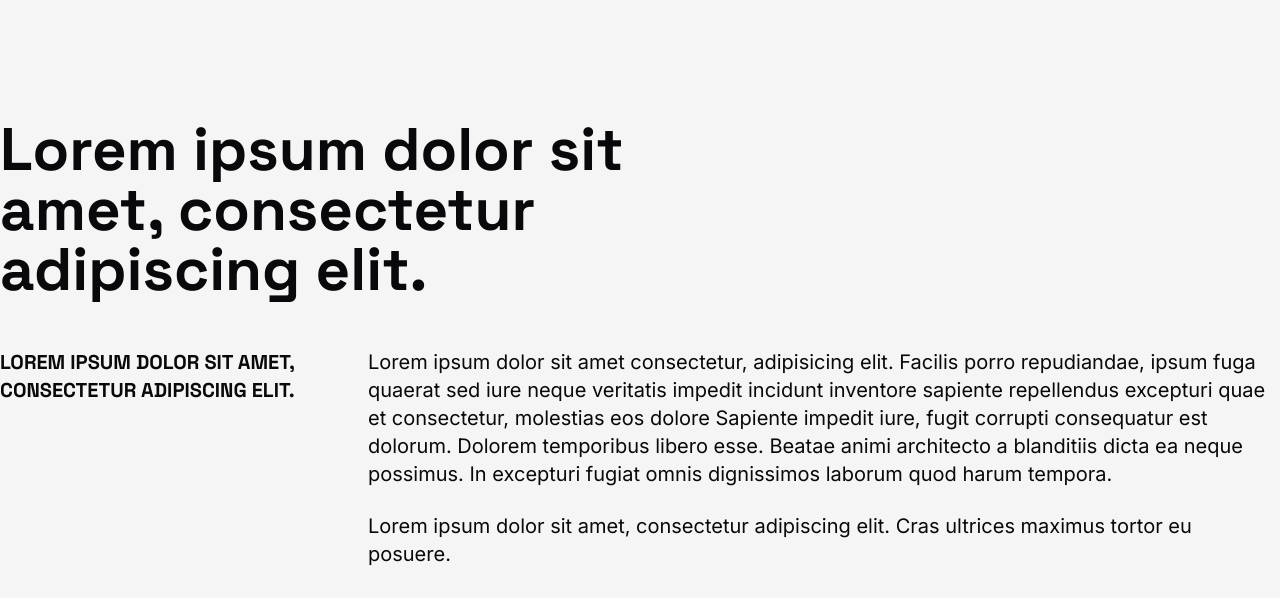
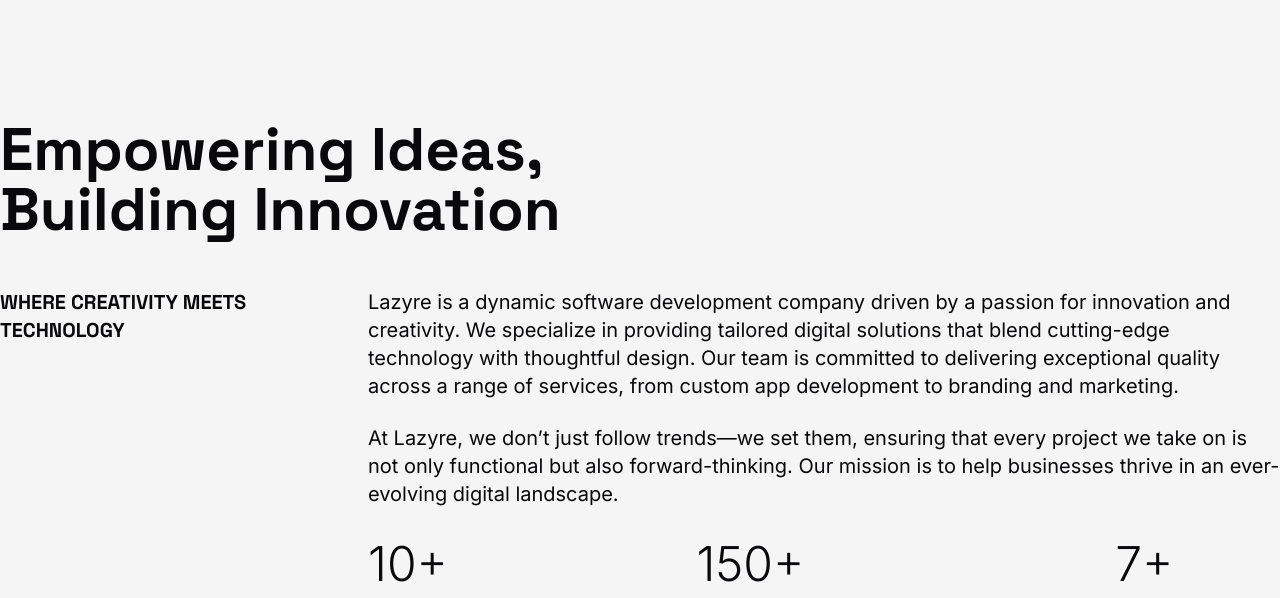
Before and after one commit to lazyre/lazyre-website-release, a Next.js app: page /about in a window 1280 px wide. Shown: the part 1480-2078 px from the top of the page. Built offline with nearby package versions, Linux system fonts and the light colour scheme.

Commit message:
Added about data and updated hero videos

```diff
--- a/src/app/about/page.tsx
+++ b/src/app/about/page.tsx
@@ -33,28 +33,60 @@ interface ShowcaseItemProps {
 
 const showcaseItems: ShowcaseItemProps[] = [
   {
-    imageSrc: "/images/brand/build/lazyre_build_cover.webp",
-    altText: "card in hand",
-    fit: "contain",
-    bgColor: "#C8D5B9",
-    paddingValue: "20px",
+    imageSrc: "/images/work/revenue/revenue-dashboard-cover.webp",
+    altText: "Revenue cover image",
     description:
-      "Lorem ipsum dolor sit amet, consectetur adipiscing elit. Cras ultrices maximus tortor eu posuere.",
+      "Clean, user-friendly dashboard for real-time energy and IoT management insights.",
+    isSquare: true,
+  },
+  {
+    imageSrc: "/images/work/job-cards/job-cards-dashboard-showcase.webp",
+    altText: "Job cards cover image",
+    description:
+      "Streamlined ERP system designed for efficient work order and payment management.",
     isSquare: false,
   },
   {
-    imageSrc: "/images/brand/design/lazyre_design_cover.webp",
-    altText: "cards",
+    imageSrc: "/images/work/safe-shift/safeshift-cover-image.webp",
+    altText: "Safe shift cover image",
+    description:
+      "Digital pass system for workplace health tracking and incident management.",
     isSquare: true,
+  },
+  {
+    imageSrc:
+      "/images/work/bloeiende-werelden/bloeiende-werelden-ecommerce.webp",
+    altText: "Bloeiende werelden cover image",
+    fit: "cover",
+    description:
+      "Localized e-commerce platform offering a personalized floral shopping experience.",
+    isSquare: false,
+  },
+  {
+    imageSrc: "/images/work/pharma-souq/pharma-souq-security-showcase.webp",
+    altText: "Pharma souq cover image",
+    fit: "cover",
+    bgColor: "#22C55E",
+    description:
+      "POS system with secure prescription scanning and inventory management for pharmacies.",
+    isSquare: true,
+  },
+  {
+    imageSrc: "/images/work/voxel-verse/voxel-verse-arab-showcase.webp",
+    altText: "Voxel verse cover image",
+    fit: "cover",
+    description:
+      "Voxel-based digital art showcasing Dubai’s cityscape in stunning detail.",
+    isSquare: false,
   },
 ];
 
 const introData = {
-  headline: "Lorem ipsum dolor sit amet, consectetur adipiscing elit.  ",
-  subheadline: "Lorem ipsum dolor sit amet, consectetur adipiscing elit.  ",
+  headline: "Empowering Ideas, Building Innovation",
+  subheadline: "Where Creativity Meets Technology",
   description: [
-    "Lorem ipsum dolor sit amet consectetur, adipisicing elit. Facilis porro repudiandae, ipsum fuga quaerat sed iure neque veritatis impedit incidunt inventore sapiente repellendus excepturi quae et consectetur, molestias eos dolore Sapiente impedit iure, fugit corrupti consequatur est dolorum. Dolorem temporibus libero esse. Beatae animi architecto a blanditiis dicta ea neque possimus. In excepturi fugiat omnis dignissimos laborum quod harum tempora. ",
-    "Lorem ipsum dolor sit amet, consectetur adipiscing elit. Cras ultrices maximus tortor eu posuere. ",
+    "Lazyre is a dynamic software development company driven by a passion for innovation and creativity. We specialize in providing tailored digital solutions that blend cutting-edge technology with thoughtful design. Our team is committed to delivering exceptional quality across a range of services, from custom app development to branding and marketing.",
+    "At Lazyre, we don’t just follow trends—we set them, ensuring that every project we take on is not only functional but also forward-thinking. Our mission is to help businesses thrive in an ever-evolving digital landscape.",
   ],
   stats: [
     { value: "10+", label: "members", description: "" },
@@ -64,61 +96,60 @@ const introData = {
 };
 
 const portfolioData = {
-  headline: "Lorem ipsum dolor sit amet. ",
+  headline: "A Journey of Collaboration",
   companies: [
     {
-      logo: "/images/logos/logoipsum-220.svg",
+      logo: "/images/client/almishkal.svg",
       name: "Name",
       description:
-        "Lorem ipsum dolor sit amet, consectetur adipiscing elit. Cras ultrices maximus tortor eu posuere. ",
+        "Voxel-based design to create stunning 3D representations of iconic landmarks and cultural elements",
     },
     {
-      logo: "/images/logos/logoipsum-220.svg",
+      logo: "/images/client/bw-logo.svg",
       name: "Name",
       description:
-        "Lorem ipsum dolor sit amet, consectetur adipiscing elit. Cras ultrices maximus tortor eu posuere. ",
+        "Developed an e-commerce platform with multilingual support.",
     },
     {
-      logo: "/images/logos/logoipsum-220.svg",
+      logo: "/images/client/netflix-logo.svg",
       name: "Name",
       description:
-        "Lorem ipsum dolor sit amet, consectetur adipiscing elit. Cras ultrices maximus tortor eu posuere. ",
+        "Creation of engaging promotional cover images and thumbnails for new shows and movies",
     },
     {
-      logo: "/images/logos/logoipsum-220.svg",
+      logo: "/images/client/kupdae_logo.svg",
       name: "Name",
       description:
-        "Lorem ipsum dolor sit amet, consectetur adipiscing elit. Cras ultrices maximus tortor eu posuere. ",
+        "Delivered complete branding solutions and T-shirt designs to establish a vibrant brand identity.",
     },
     {
-      logo: "/images/logos/logoipsum-220.svg",
+      logo: "/images/client/toys-r-us-logo.svg",
       name: "Name",
       description:
-        "Lorem ipsum dolor sit amet, consectetur adipiscing elit. Cras ultrices maximus tortor eu posuere. ",
+        "Creation of promotional flyers and in-store signage for sales events and special offers.",
     },
     {
-      logo: "/images/logos/logoipsum-220.svg",
+      logo: "/images/client/byteachip.svg",
       name: "Name",
       description:
-        "Lorem ipsum dolor sit amet, consectetur adipiscing elit. Cras ultrices maximus tortor eu posuere. ",
+        "Developed an ERP solution for efficient inventory tracking, enhancing operational workflow and accuracy.",
     },
     {
-      logo: "/images/logos/logoipsum-220.svg",
+      logo: "/images/client/MC-logo-large.svg",
       name: "Name",
       description:
-        "Lorem ipsum dolor sit amet, consectetur adipiscing elit. Cras ultrices maximus tortor eu posuere. ",
+        "Designed basic branding elements and office stationery to establish a professional identity.",
     },
     {
-      logo: "/images/logos/logoipsum-220.svg",
+      logo: "/images/client/aeon-logo.svg",
       name: "Name",
       description:
-        "Lorem ipsum dolor sit amet, consectetur adipiscing elit. Cras ultrices maximus tortor eu posuere. ",
+        "Developed a custom health monitoring app for factory workers.",
     },
     {
-      logo: "/images/logos/logoipsum-220.svg",
+      logo: "/images/client/midtec_logo.svg",
       name: "Name",
-      description:
-        "Lorem ipsum dolor sit amet, consectetur adipiscing elit. Cras ultrices maximus tortor eu posuere. ",
+      description: "Implemented a comprehensive ERP solution for work orders.",
     },
   ],
   buttonText: "All Outcomes",
@@ -127,42 +158,58 @@ const portfolioData = {
 const features = [
   {
     number: "01",
-
+    title: "Tailored Innovation",
     description:
-      "Lorem ipsum dolor sit amet, consectetur adipiscing elit. Cras ultrices maximus tortor eu posuere.Lorem ipsum dolor sit amet, consectetur adipiscing elit. Cras ultrices maximus tortor eu posuere.Lorem ipsum dolor sit amet, consectetur adipiscing elit. Cras ultrices maximus tortor eu posuere. ",
+      "Innovative solutions tailored to your business needs. We combine creativity and technology to deliver forward-thinking products that go beyond the ordinary.",
   },
   {
     number: "02",
-    title: "Why choose us?",
+    title: "Collaborative Approach",
     description:
-      "Lorem ipsum dolor sit amet, consectetur adipiscing elit. Cras ultrices maximus tortor eu posuere.Lorem ipsum dolor sit amet, consectetur adipiscing elit. Cras ultrices maximus tortor eu posuere.Lorem ipsum dolor sit amet, consectetur adipiscing elit. Cras ultrices maximus tortor eu posuere. ",
+      "We prioritize collaboration and transparency, ensuring you’re involved in every step of the process. Our expert team provides dedicated support to bring your vision to life.",
   },
   {
     number: "03",
+    title: "Quality & Reliability",
     description:
-      "Lorem ipsum dolor sit amet, consectetur adipiscing elit. Cras ultrices maximus tortor eu posuere.Lorem ipsum dolor sit amet, consectetur adipiscing elit. Cras ultrices maximus tortor eu posuere.Lorem ipsum dolor sit amet, consectetur adipiscing elit. Cras ultrices maximus tortor eu posuere. ",
+      "Quality and reliability are at the core of everything we do. With extensive experience in multiple industries, we ensure seamless delivery of projects on time and within budget.",
   },
 ];
 
 const faqData = {
   title: "Frequently Asked Questions",
   description:
-    "Lorem ipsum dolor sit amet consectetur adipisicing elit. Tempora consectetur possimus libero distinctio officiis assumenda qui quidem quisquam saepe eligendi fuga, nulla tempore voluptatibus ipsum voluptates doloremque maiores impedit eius. Doloremque, deserunt odio. Vitae a esse reprehenderit ipsa consequatur et obcaecati, placeat accusantium recusandae saepe quibusdam totam ducimus! Libero placeat voluptatum aspernatur atque amet deleniti maxime nisi aliquid officia sed?",
+    "We understand that every project is unique, and you likely have questions before getting started. Below, we’ve compiled answers to the most common questions we receive about our services, processes, and what you can expect when working with us. If you don’t see your question here, don’t hesitate to reach out. We’re always happy to discuss your specific needs and how we can help bring your vision to life.",
   faqs: [
     {
-      question: "Lorem ipsum dolor sit amet.",
+      question: "What services does Lazyre specialize in?",
       answer:
-        "Lorem ipsum dolor sit amet, consectetur adipisicing elit. Odit, doloribus cupiditate? Placeat nisi impedit error ratione temporibus nemo eius corrupti nesciunt esse voluptatum odit dolore, tenetur exercitationem. Harum, dignissimos quia?",
+        "Lazyre offers a comprehensive range of services, including custom software development, branding and design, web development, digital marketing, and AI-powered solutions. Each of our services is backed by a specialized brand to ensure expert attention. Whether you need an e-commerce platform, a mobile app, or a complete rebranding strategy, we have the skills and experience to tailor our solutions to your business needs. Our holistic approach ensures that your project gets the dedicated focus it deserves while benefiting from the synergy of our diverse expertise.",
     },
     {
-      question: "Lorem ipsum dolor sit amet.",
+      question: "How does Lazyre manage to offer such diverse services?",
       answer:
-        "Lorem ipsum dolor sit amet, consectetur adipiscing elit. Cras ultrices maximus tortor eu posuere.",
+        "Lazyre’s strength lies in its specialized brands, each focused on a specific area of expertise. This structure allows us to handle a wide range of services efficiently while maintaining high standards. Our team members are not only skilled in their respective fields but also collaborate seamlessly across brands. This synergy enables us to combine different skill sets and knowledge, resulting in innovative solutions that cater to diverse client needs. By fostering a culture of continuous learning and adaptation, we stay ahead of industry trends, ensuring that our diverse offerings remain relevant and effective.",
     },
     {
-      question: "Lorem ipsum dolor sit amet.",
+      question: "How do you handle project timelines and delivery?",
       answer:
-        "Lorem ipsum dolor sit amet, consectetur adipiscing elit. Cras ultrices maximus tortor eu posuere.",
+        "We work closely with our clients to establish clear timelines and milestones at the outset of each project. Our process is highly collaborative, ensuring that you're always aware of the project's progress. We follow an agile development methodology, which allows us to remain flexible and responsive to changes. If adjustments are needed along the way, we communicate openly and adjust our workflows to accommodate new requirements. Ultimately, we strive to deliver on time without compromising quality, making sure that the final product aligns with your vision.",
+    },
+    {
+      question: "Can Lazyre handle projects of any size?",
+      answer:
+        "Yes, Lazyre is equipped to handle projects of any scale. Whether you're a startup looking for a single-page website or an established business in need of an advanced enterprise-level solution, we tailor our services to match the scope of your project. We take the time to understand your goals and apply the appropriate resources to ensure a successful outcome. Even as a small team, our brand-based structure allows us to maintain efficiency while delivering high-quality results for projects big or small.",
+    },
+    {
+      question: "How do you ensure the quality of your work?",
+      answer:
+        "Quality assurance is an integral part of our workflow. Each project is assigned to a specialized team within one of our brands, ensuring a focused approach. We conduct thorough testing and revisions during every stage of the development process to ensure that the final product is polished and meets your expectations. Additionally, we maintain regular communication with you to gather feedback and make improvements along the way. This collaborative process, combined with our attention to detail, guarantees a final result that not only functions flawlessly but also elevates your business.",
+    },
+    {
+      question: "What industries have you worked with?",
+      answer:
+        "We’ve had the privilege of working across a wide array of industries, from healthcare and energy to retail, e-commerce, and beyond. Our experience enables us to understand the specific challenges and opportunities within each sector. Whether it’s building a secure pharmacy POS system, creating an intuitive e-commerce platform, or designing a digital health pass system, we bring industry-specific expertise to each project. Our ability to adapt to different industries ensures that the solutions we provide are always relevant, efficient, and impactful.",
     },
   ],
 };
@@ -195,7 +242,7 @@ const Page: React.FC<PageProps> = ({ params }) => {
       </ContentWrapper>
       <div className="xl:py-12">
         <CoverImage
-          src={"/images/brand/build/lazyre_build_cover.webp"}
+          src={"/images/about/cover.webp"}
           alt={`About us cover image`}
         />
       </div>
@@ -213,9 +260,9 @@ const Page: React.FC<PageProps> = ({ params }) => {
         <div className="container">
           <OverviewGrid
             title=""
-            heading="Celebrating the magic once more"
-            description1="After the success that was Disney Upfront 2022 for both Disney and Raxo, we had the joy of collaborating again with the company for its Disney Upfront 2023 event, a gala that showcases and celebrates the many brands, shows, movies, characters and IPs that live under the vast, magical Disney umbrella."
-            description2="The goal of the Upfront is to celebrate Disney's distinctive, innovative approach to dynamic storytelling backed by technology. For this purpose, they were missing the visual compass and identity for the event, which included branding and brand guidelines, logo and key visuals, such as backgrounds, transitions and video assets."
+            heading="Our Brands, Our Expertise"
+            description1="We, even as a small team, prioritize efficiency by dividing our work into specialized brands. Each brand is focused on a particular area of expertise, allowing us to streamline processes and deliver top-quality solutions. Whether it’s innovative design, cutting-edge technology, or impactful marketing, our brands help us to bring a higher level of precision and dedication to every project."
+            description2="This structure ensures that every aspect of your project is handled by experts who are passionate about their field. By segregating our work, we can provide a tailored approach, ensuring no detail is overlooked. From app development to branding and beyond, our focused teams guarantee that we deliver the best results, while maintaining a seamless workflow throughout."
           />
         </div>
       </div>
--- a/src/app/page.tsx
+++ b/src/app/page.tsx
@@ -10,7 +10,7 @@ export default function Home() {
     <main>
       <Hero />
       <Brand />
-      <About />
+      {/* <About /> */}
       <Work />
       <Client />
       <Blog />
--- a/src/components/Brand/BrandServices/BrandServiceItem.tsx
+++ b/src/components/Brand/BrandServices/BrandServiceItem.tsx
@@ -5,6 +5,7 @@ import servicesData from "@/data/ServicesData";
 import ServiceImages from "./ServiceImages";
 import ServiceFeatures from "./ServiceFeatures";
 import ParallaxText from "@/components/ui/animations/ParallaxText";
+import ContentWrapper from "@/components/ContentWrapper";
 
 type BrandServiceItemProps = {
   id: string;
@@ -27,7 +28,8 @@ const BrandServiceItem: React.FC<BrandServiceItemProps> = ({ id }) => {
           </h3>
         </ParallaxText>
       </div>
-      <div className="min-h-screen flex justify-center items-center">
+      <ContentWrapper>
+        <div className=" flex justify-center items-center">
           <div className="container flex flex-col xl:flex-row xl:gap-12">
             {serviceDetails.images && (
               <div className="xl:w-1/2">
@@ -52,6 +54,7 @@ const BrandServiceItem: React.FC<BrandServiceItemProps> = ({ id }) => {
             </div>
           </div>
         </div>
+      </ContentWrapper>
     </article>
   );
 };
--- a/src/components/header/index.tsx
+++ b/src/components/header/index.tsx
@@ -202,12 +202,13 @@ const Header: React.FC = () => {
         <div className={containerClasses}>
           <TransitionLink href="/" aria-label="Home">
             <Image
-              src="https://res.cloudinary.com/lazyre/image/upload/v1596660652/Lazyre/logo/lazyre_tech_logo_light_ciuerh.svg"
+              src="https://cdn.lazyre.com/logos/lazyre_logo.svg"
               alt="Lazyre logo"
               width={100}
               height={100}
               style={{ objectFit: "contain", objectPosition: "center" }}
               priority
+              className={cn(currentTheme === "dark" && "filter invert")}
             />
           </TransitionLink>
           <motion.ul
--- a/src/components/home/client/ClientLogos.tsx
+++ b/src/components/home/client/ClientLogos.tsx
@@ -8,44 +8,44 @@ import { useTheme } from "next-themes";
 
 const logoSets = [
   [
-    "/images/logos/logoipsum-220.svg",
-    "/images/logos/logoipsum-239.svg",
-    "/images/logos/logoipsum-263.svg",
+    "/images/client/almishkal.svg",
+    "/images/client/bw-logo.svg",
+    "/images/client/netflix-logo.svg",
   ],
   [
-    "/images/logos/logoipsum-220.svg",
-    "/images/logos/logoipsum-239.svg",
-    "/images/logos/logoipsum-263.svg",
+    "/images/client/kupdae_logo.svg",
+    "/images/client/toys-r-us-logo.svg",
+    "/images/client/byteachip.svg",
   ],
   [
-    "/images/logos/logoipsum-220.svg",
-    "/images/logos/logoipsum-239.svg",
-    "/images/logos/logoipsum-263.svg",
+    "/images/client/MC-logo-large.svg",
+    "/images/client/aeon-logo.svg",
+    "/images/client/midtec_logo.svg",
   ],
   [
-    "/images/logos/logoipsum-220.svg",
-    "/images/logos/logoipsum-239.svg",
-    "/images/logos/logoipsum-263.svg",
+    "/images/client/netflix-logo.svg",
+    "/images/client/almishkal.svg",
+    "/images/client/byteachip.svg",
   ],
   [
-    "/images/logos/logoipsum-220.svg",
-    "/images/logos/logoipsum-239.svg",
-    "/images/logos/logoipsum-263.svg",
+    "/images/client/bw-logo.svg",
+    "/images/client/kupdae_logo.svg",
+    "/images/client/MC-logo-large.svg",
   ],
   [
-    "/images/logos/logoipsum-220.svg",
-    "/images/logos/logoipsum-239.svg",
-    "/images/logos/logoipsum-263.svg",
+    "/images/client/toys-r-us-logo.svg",
+    "/images/client/midtec_logo.svg",
+    "/images/client/aeon-logo.svg",
   ],
   [
-    "/images/logos/logoipsum-220.svg",
-    "/images/logos/logoipsum-239.svg",
-    "/images/logos/logoipsum-263.svg",
+    "/images/client/byteachip.svg",
+    "/images/client/netflix-logo.svg",
+    "/images/client/kupdae_logo.svg",
   ],
   [
-    "/images/logos/logoipsum-220.svg",
-    "/images/logos/logoipsum-239.svg",
-    "/images/logos/logoipsum-263.svg",
+    "/images/client/midtec_logo.svg",
+    "/images/client/almishkal.svg",
+    "/images/client/bw-logo.svg",
   ],
 ];
 
@@ -118,7 +118,7 @@ const ClientLogos: React.FC = () => {
                 alt={`Client logo ${index + 1}`}
                 fill
                 style={{ objectFit: "contain" }}
-                className="invert"
+                className="invert opacity-75"
               />
             </motion.div>
           </AnimatePresence>
--- a/src/components/home/hero/HeroBackground.tsx
+++ b/src/components/home/hero/HeroBackground.tsx
@@ -14,27 +14,27 @@ interface VideoSource {
 
 const videoSources = {
   dark: {
-    large: { src: "/videos/mascot/mascot_large_dark.mp4", loopStart: 22.5 },
-    medium: { src: "/videos/mascot/mascot_medium_dark.mp4", loopStart: 22.5 },
-    small: { src: "/videos/mascot/mascot_small_dark.mp4", loopStart: 22.5 },
+    large: { src: "/videos/mascot/mascot-large-dark.webm", loopStart: 22.5 },
+    medium: { src: "/videos/mascot/mascot-medium-dark.webm", loopStart: 22.5 },
+    small: { src: "/videos/mascot/mascot-small-dark.webm", loopStart: 22.5 },
   },
   light: {
-    large: { src: "/videos/mascot/mascot_large_light.mp4", loopStart: 22.5 },
-    medium: { src: "/videos/mascot/mascot_medium_light.mp4", loopStart: 22.5 },
-    small: { src: "/videos/mascot/mascot_small_light.mp4", loopStart: 22.5 },
+    large: { src: "/videos/mascot/mascot-large-light.webm", loopStart: 22.5 },
+    medium: { src: "/videos/mascot/mascot-medium-light.webm", loopStart: 22.5 },
+    small: { src: "/videos/mascot/mascot-small-light.webm", loopStart: 22.5 },
   },
 };
 
 const imageSources = {
   dark: {
-    large: "/images/mascot/mascot_large_dark.png",
-    medium: "/images/mascot/mascot_medium_dark.png",
-    small: "/images/mascot/mascot_small_dark.png",
+    large: "/images/mascot/mascot-large-dark.webp",
+    medium: "/images/mascot/mascot-medium-dark.webp",
+    small: "/images/mascot/mascot-small-dark.webp",
   },
   light: {
-    large: "/images/mascot/mascot_large_light.png",
-    medium: "/images/mascot/mascot_medium_light.png",
-    small: "/images/mascot/mascot_small_light.png",
+    large: "/images/mascot/mascot-large-light.webp",
+    medium: "/images/mascot/mascot-medium-light.webp",
+    small: "/images/mascot/mascot-small-light.webp",
   },
 };
 
@@ -42,8 +42,7 @@ export default function HeroBackground() {
   const [mounted, setMounted] = useState(false);
   const { resolvedTheme } = useTheme();
   const [videoLoaded, setVideoLoaded] = useState(false);
-  //! Change this to false
-  const [videoError, setVideoError] = useState(true);
+  const [videoError, setVideoError] = useState(false);
   const videoRef = useRef<HTMLVideoElement>(null);
   const [currentSource, setCurrentSource] = useState<VideoSource | null>(null);
   const [isFirstPlay, setIsFirstPlay] = useState(true);
--- a/src/data/WorkData.ts
+++ b/src/data/WorkData.ts
@@ -242,7 +242,7 @@ const workData: workDataType[] = [
   {
     id: "voxel-verse",
     title: "Voxel Verse",
-    client: "Kaleidoscope Digital Creations",
+    client: "Almishkal Digital Creations",
     tags: ["3D Design", "Blockchain", "NFT", "Logo Design"],
     image:
       "https://cdn.lazyre.com/images/work/voxel-verse/voxel-verse-cover.webp",
@@ -454,7 +454,7 @@ const workData: workDataType[] = [
       author: "Sahar Al mansoori",
       content:
         "Lazyre Studios delivered far beyond our expectations with VoxelVerse. Their intricate attention to detail, from the roads of Dubai to the soaring Burj Khalifa, transformed our vision into a breathtaking reality. The Dubai model became the centerpiece of our NFT collection, captivating collectors worldwide. Lazyre’s mastery of voxel art and digital rendering made VoxelVerse a pioneering project in the NFT space.",
-      designation: "Creative Director, Kaleidoscope Digital Creations",
+      designation: "Creative Director, Almishkal Digital Creations",
     },
     nextWorkId: "revenue",
   },
```
Also changed, not shown: src/app/brand/[id]/BrandDetails.tsx (+8 -5 lines), src/components/Brand/BrandRelatedWork.tsx (+6 -5 lines), src/components/PortfolioShowcase.tsx (+5 -5 lines), src/components/SectionHeading.tsx (+18 -5 lines), src/components/home/brand/BrandItem.tsx (+4 -11 lines). Lines whose indentation alone changed are shown as unchanged.
